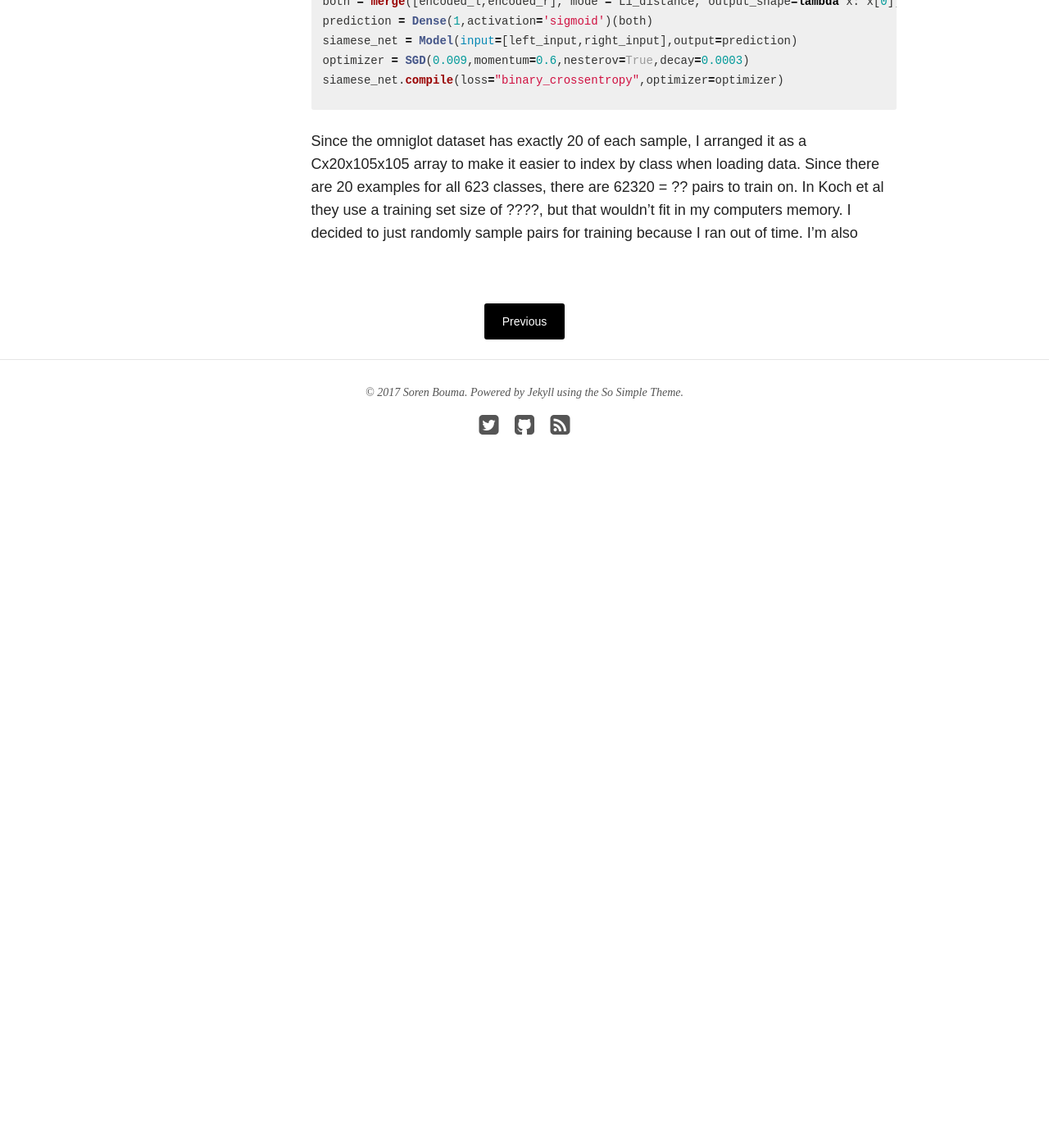
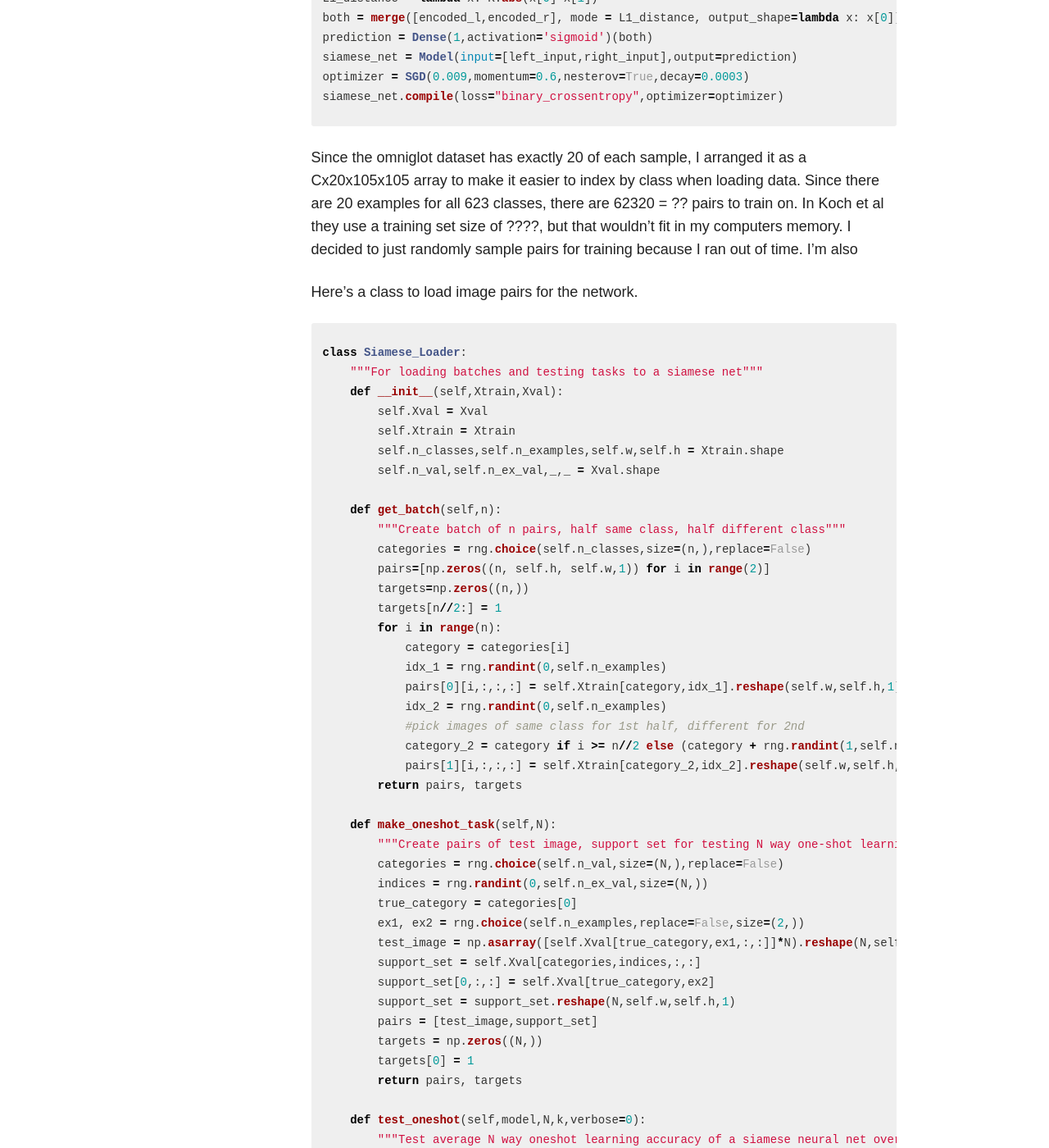
Before and after one commit to sorenbouma/sorenbouma.github.io, a Jekyll site: the page built from _posts/blog/2017-02-11-oneshot.md, in a window 1280 px wide and 1400 px high, scrolled down 7594 px. Shown: the whole window at 82% size. Built offline with Jekyll 4.4.1, drawn with Linux system fonts in a browser that asks for light colours; nearby versions of some CDN libraries; formulas are drawn with MathJax 3; before the commit the page ends 8224 px from its top, so only the background shows below that; some of the changed text lies outside the part shown.

Commit message:
new logo

```diff
--- a/_posts/blog/2017-02-11-oneshot.md
+++ b/_posts/blog/2017-02-11-oneshot.md
@@ -21,7 +21,8 @@
 
  <figure>
   <img src="/images/spatula.jpg" alt = "image">
-  <figcaption>Never seen a spatula before? Now's your chance to test your one shot learning ability! Email me for the correct answer.</figcaption>
+  <figcaption>Never been inside a kitchen before? Now's your chance to test your one shot learning ability! which of the images on the right has the same class as big image?
+   Email me for the correct answer.</figcaption>
  </figure>
 
 
@@ -130,7 +131,7 @@
 
 
 
-#### Code:
+### Code:
 
 Here is the model definition. I only define the twin network's architecture once as a Sequential() model and then call it with respect to each of two input layers, this way the same parameters are used for both inputs.
 
@@ -179,3 +180,63 @@
 
 
 Since the omniglot dataset has exactly 20 of each sample, I arranged it as a Cx20x105x105 array to make it easier to index by class when loading data. Since there are 20 examples for all 623 classes, there are 62320 = ?? pairs to train on. In Koch et al they use a training set size of ????, but that wouldn't fit in my computers memory. I decided to just randomly sample pairs for training because I ran out of time. I'm also
+
+Here's a class to load image pairs for the network.
+{% highlight python %}
+class Siamese_Loader:
+    """For loading batches and testing tasks to a siamese net"""
+    def __init__(self,Xtrain,Xval):
+        self.Xval = Xval
+        self.Xtrain = Xtrain
+        self.n_classes,self.n_examples,self.w,self.h = Xtrain.shape
+        self.n_val,self.n_ex_val,_,_ = Xval.shape
+
+    def get_batch(self,n):
+        """Create batch of n pairs, half same class, half different class"""
+        categories = rng.choice(self.n_classes,size=(n,),replace=False)
+        pairs=[np.zeros((n, self.h, self.w,1)) for i in range(2)]
+        targets=np.zeros((n,))
+        targets[n//2:] = 1
+        for i in range(n):
+            category = categories[i]
+            idx_1 = rng.randint(0,self.n_examples)
+            pairs[0][i,:,:,:] = self.Xtrain[category,idx_1].reshape(self.w,self.h,1)
+            idx_2 = rng.randint(0,self.n_examples)
+            #pick images of same class for 1st half, different for 2nd
+            category_2 = category if i >= n//2 else (category + rng.randint(1,self.n_classes)) % self.n_classes
+            pairs[1][i,:,:,:] = self.Xtrain[category_2,idx_2].reshape(self.w,self.h,1)
+        return pairs, targets
+
+    def make_oneshot_task(self,N):
+        """Create pairs of test image, support set for testing N way one-shot learning. """
+        categories = rng.choice(self.n_val,size=(N,),replace=False)
+        indices = rng.randint(0,self.n_ex_val,size=(N,))
+        true_category = categories[0]
+        ex1, ex2 = rng.choice(self.n_examples,replace=False,size=(2,))
+        test_image = np.asarray([self.Xval[true_category,ex1,:,:]]*N).reshape(N,self.w,self.h,1)
+        support_set = self.Xval[categories,indices,:,:]
+        support_set[0,:,:] = self.Xval[true_category,ex2]
+        support_set = support_set.reshape(N,self.w,self.h,1)
+        pairs = [test_image,support_set]
+        targets = np.zeros((N,))
+        targets[0] = 1
+        return pairs, targets
+
+    def test_oneshot(self,model,N,k,verbose=0):
+        """Test average N way oneshot learning accuracy of a siamese neural net over k one-shot tasks"""
+        pass
+        n_correct = 0
+        if verbose:
+            print("Evaluating model on {} unique {} way one-shot learning tasks ...".format(k,N))
+        for i in range(k):
+            inputs, targets = self.make_oneshot_task(N)
+            probs = model.predict(inputs)
+            if np.argmax(probs) == 0:
+                n_correct+=1
+        percent_correct = (100.0*n_correct / k)
+        if verbose:
+            print("Got an average of {}% {} way one-shot learning accuracy".format(percent_correct,N))
+        return percent_correct
+
+
+{% endhighlight%}
```
Also changed, not shown: other parts of _posts/blog/2017-02-11-oneshot.md (+2 -2 lines), images/site-logo.png.
